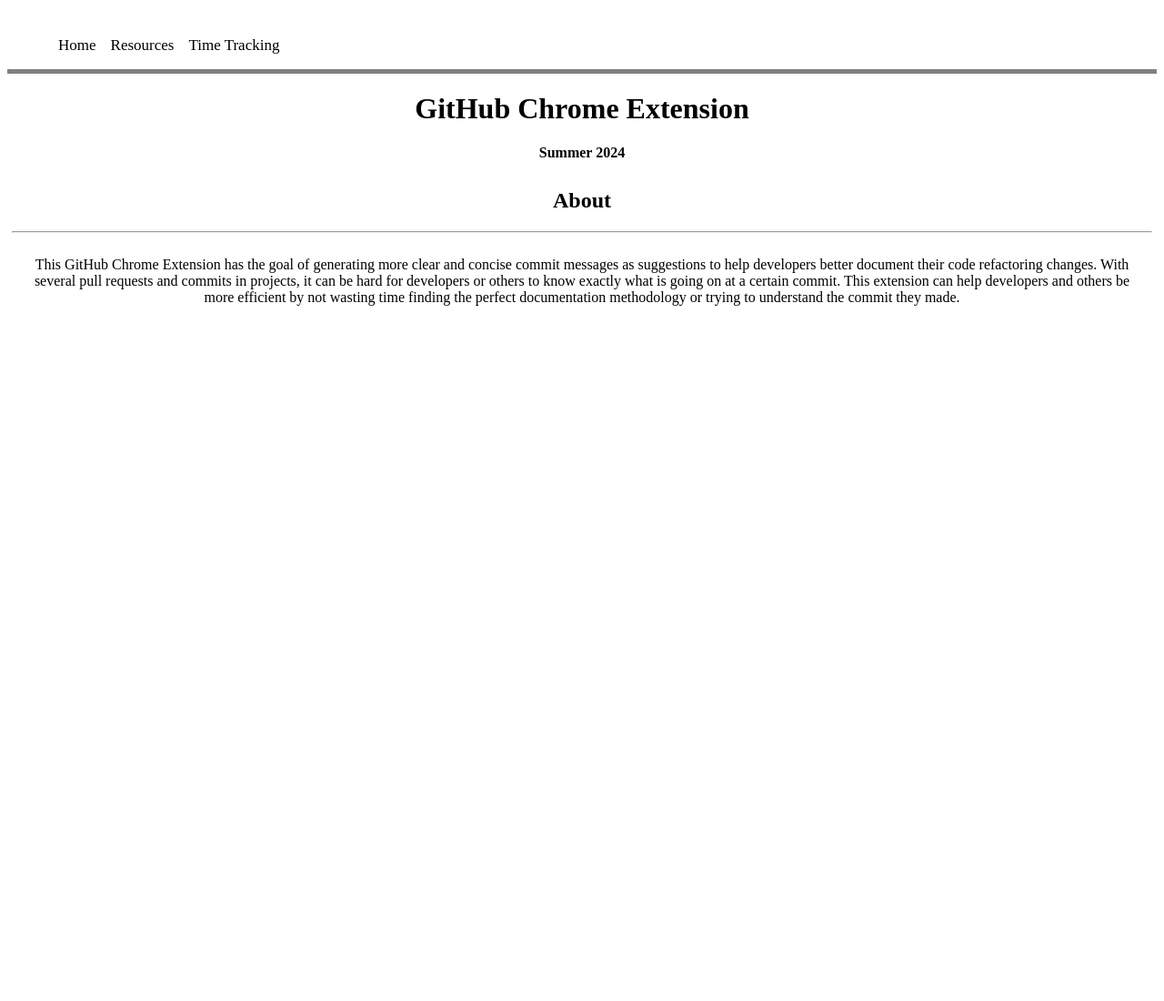
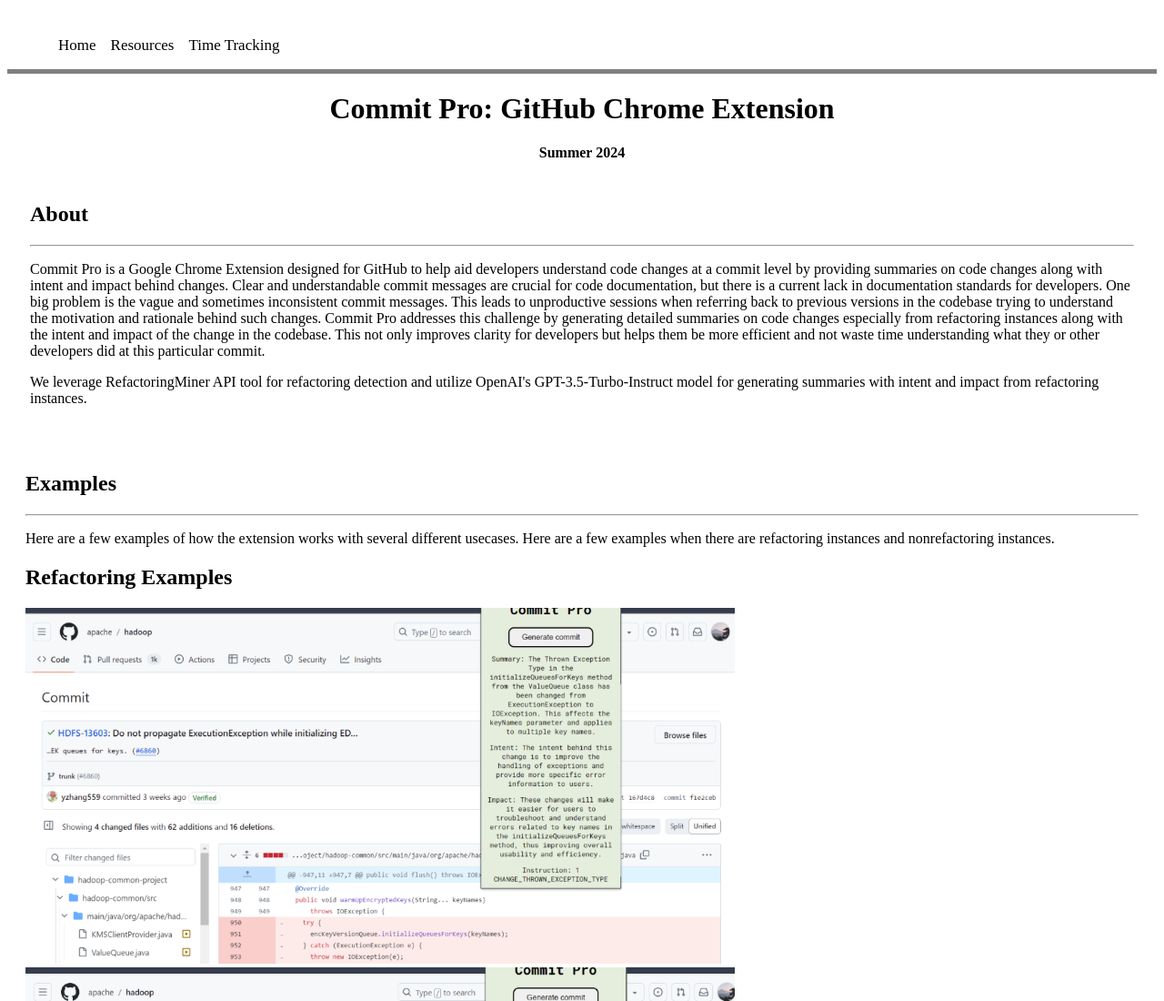
Before and after one commit to SE4AIResearch/Github-extension-website2024, a plain HTML site: page home.html in a window 1280 px wide. Shown: the top 1100 px of the page at 91% size. Before the commit the page ends 800 px from the top, so only its background shows below. Drawn offline with Linux system fonts and the light colour scheme.

Commit message:
Added refactoring and nonrefactoring examples, added time tracking

```diff
--- a/home.html
+++ b/home.html
@@ -15,14 +15,40 @@
         </ul>
     </nav>
 
-    <h1>GitHub Chrome Extension</h1>
+    <h1>Commit Pro: GitHub Chrome Extension</h1>
     <h4>Summer 2024</h4>
 
-    <div class = content>
+    <div class = about>
         <h2>About</h2>
         <hr>
-        <p>This GitHub Chrome Extension has the goal of generating more clear and concise commit messages as suggestions to help developers better document their code refactoring changes. With several pull requests and commits in projects, it can be hard for developers or others to know exactly what is going on at a certain commit. This extension can help developers and others be more efficient by not wasting time finding the perfect documentation methodology or trying to understand the commit they made.
+        <p>
+            Commit Pro is a Google Chrome Extension designed for GitHub to help aid developers understand code changes at a commit level by providing summaries on code changes along with intent and impact behind changes. Clear and understandable commit messages are crucial for code documentation, but there is a current lack in documentation standards for developers. One big problem is the vague and sometimes inconsistent commit messages. This leads to unproductive sessions when referring back to previous versions in the codebase trying to understand the motivation and rationale behind such changes. Commit Pro addresses this challenge by generating detailed summaries on code changes especially from refactoring instances along with the intent and impact of the change in the codebase. This not only improves clarity for developers but helps them be more efficient and not waste time understanding what they or other developers did at this particular commit.
+
         </p>
+        <p>
+            We leverage RefactoringMiner API tool for refactoring detection and utilize OpenAI's GPT-3.5-Turbo-Instruct model for generating summaries with intent and impact from refactoring instances.
+        </p>
+    </div>
+
+    <div class = "content">
+        <h2>Examples</h2>
+        <hr>
+        <p>Here are a few examples of how the extension works with several different usecases. Here are a few examples when there are refactoring instances and nonrefactoring instances.</p>
+
+        <h2>Refactoring Examples</h2>
+        <img src="cp1.png" width="780px">
+
+        <img src = "cp2.png" width = "780px">
+
+        <img src = "cp3.png" width="780px">
+        <br>
+
+        <h2>Nonrefactoring Examples</h2>
+        <p>There were no refactoring instances but there were still code changes.</p>
+
+        <img src = "cp4.png" width=" 780px">
+        <img src = "cp5.png" width = "780px">
+        <img src = "cp6.png" width = "780px">
 
     </div>
 </body>
--- a/styles.css
+++ b/styles.css
@@ -1,19 +1,22 @@
+.body{
+    max-width: 100px;
+}
 h1 {
     text-align: center;
-    margin: 0px;
+    margin: 10px;
 }
 h4{
     text-align: center;
     margin-bottom: 5px;
 }
-.content{
-    text-align: center;
-    padding: 0px;
-    margin: 0px;
+.about{
+    padding: 10px;
+    margin: 10px;
     border: 5px solid white;
 }
-.content p{
+.content{
     padding: 10px;
+    margin: 10px;
 }
 .navbar ul{
     list-style: none;
```
Also changed, not shown: time.html (+43 -0 lines), cp1.png (added), cp2.png (added), cp3.png (added), cp4.png (added), cp5.png (added), cp6.png (added).
